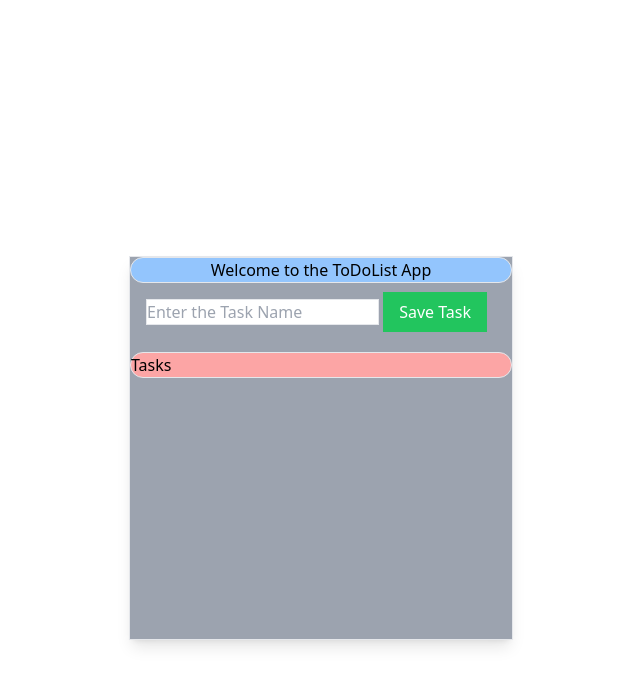
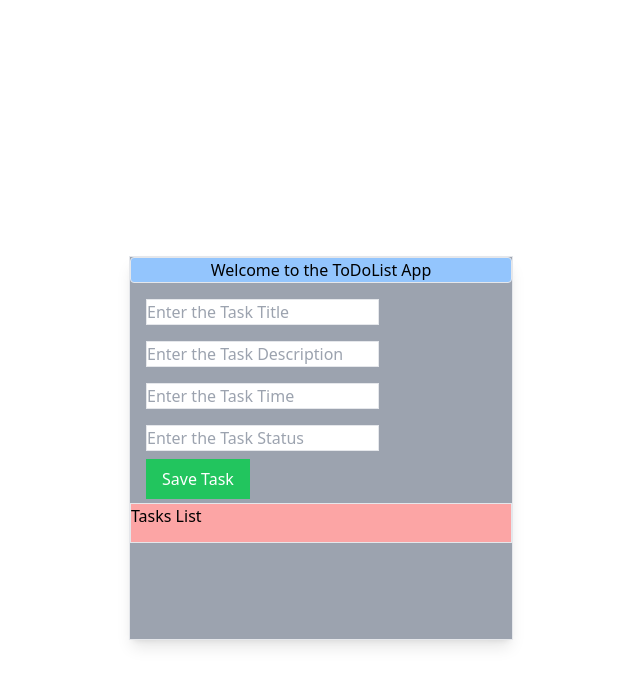
Before and after one commit to Hammadmazhar61245/ToDoListApp-Flask, a Flask app: page / in a window 1280 px wide. Shown: the top 686 px of the page, without its empty margins (319-959 px from the left). Run offline with Flask 3, Linux system fonts and the light colour scheme; some libraries are stand-ins or nearby versions.

Commit message:
have added the task list , properly including task title , description , time , status, more changes would be done in the future

```diff
--- a/app.py
+++ b/app.py
@@ -1,38 +1,33 @@
-from flask import Flask , render_template , request
+from flask import Flask , render_template, request
 
 app = Flask(__name__)
 
+todolist=[]
 
-todolist = []
+@app.route("/" , methods=["POST" , "GET"])
 
-@app.route("/" , methods=["GET" , "POST"])
+
 
 def home():
+    tododict = {}
+    if request.method=="POST":
+        tasktitle = request.form["task"]
+        taskdescription = request.form["description"]
+        tasktime = request.form["tasktime"]
+        taskstatus = request.form["status"]
 
-    if request.method=="POST":
-        task= request.form["task"]
 
-        # now we will make a dictionary
-        # storing the data in the dictionary
         tododict = {
-             "tasktitle": task,
-             "Status": False
+            "TaskTitle": tasktitle,
+            "TaskDescription": taskdescription,
+            "TaskTime":tasktime,
+            "TaskStatus": taskstatus
         }
+
         todolist.append(tododict)
-        print(todolist)
 
 
     return render_template("home.html", todolist=todolist)
 
-
 if __name__ == "__main__":
-    app.run(debug = True)
-
-
-# from flask import Flask , render_template, request
-
-# app = Flask(__name__)
-
-# @app.route("/" , methods=["POST" , "GET"])
-
-# def home():
+    app.run(debug =True )
--- a/templates/home.html
+++ b/templates/home.html
@@ -7,23 +7,40 @@
     <script src="https://cdn.tailwindcss.com"></script>
 
 </head>
-<body>
+<body >
 
     <div class="absolute top-64 w-96 h-96 left-1/2 -translate-x-1/2 bg-gray-400  w-  text-left hover: shadow-lg  border  ">
-      <h1 class="border rounded-full  bg-blue-300 text-black hover:shadow text-center">
+      <h1 class="border rounded  bg-blue-300 text-black hover:shadow text-center">
         Welcome to the ToDoList App
       </h1>
       <form method="POST">
-        <input name="task" placeholder="Enter the Task Name" class="border hover:shadow-lg font-weight black ml-4 mt-4">
-        <button class="bg-blue-400 text-white px-4 py-2  hover:shadow-lg transition-duration-300 hover: text-blue-500 bg-green-500" > Save Task </button>
+        <input name="task" placeholder="Enter the Task Title " class="border hover:shadow-lg font-weight black ml-4 mt-4">
+        <input name ="description" placeholder="Enter the Task Description" class="border hover:shadow-lg font-weight black ml-4 mt-4">
+        <input name ="tasktime" placeholder="Enter the Task Time" class="border hover:shadow-lg font-weight black ml-4 mt-4">
+        <input name ="status" placeholder="Enter the Task Status" class="border hover:shadow-lg font-weight black ml-4 mt-4">
+
+
+        <button class=" flex bg-blue-400 text-white px-4 py-2  ml-4 mt-2 hover:shadow-lg transition-duration-300 hover: text-blue-500 bg-green-500" > Save Task </button>
       </form>
 
-      <h1 class="border rounded-full mt-5 bg-red-300 "> Tasks</h1>
+      <h1 class="border  mt-1 h-10 bg-red-300 "> Tasks List </h1>
       <ul>
-        {%  for todo in todolist %}
-         <li class="bg-purple-200 mt-2 text-black">{{ todo.tasktitle}} </li>
-         {% endfor %}
-        <ul>
+        {% for todo in todolist %}
+        <li class="mt-1 bg-purple-100 border rounded hover: shadow-md">
+          <p> TaskTitle:  {{ todo.TaskTitle }} </p>  </li>
+          <li class="mt-1 bg-purple-100 border rounded hover: shadow-md">
+            <p> TaskDescriptionL: {{ todo.TaskDescription}} </p>
+          </li>
+          <li class="mt-1 bg-purple-100 border rounded hover: shadow-md">
+            <p> Task Time : {{ todo.TaskTime}} </p>
+          </li>
+          <li class="mt-1 bg-purple-100 border rounded hover: shadow-md">
+            <p> Task Status : {{ todo.TaskStatus }} </p>
+          </li>
+
+        {% endfor %}
+
+      </ul>
 
     </div>
 
```
